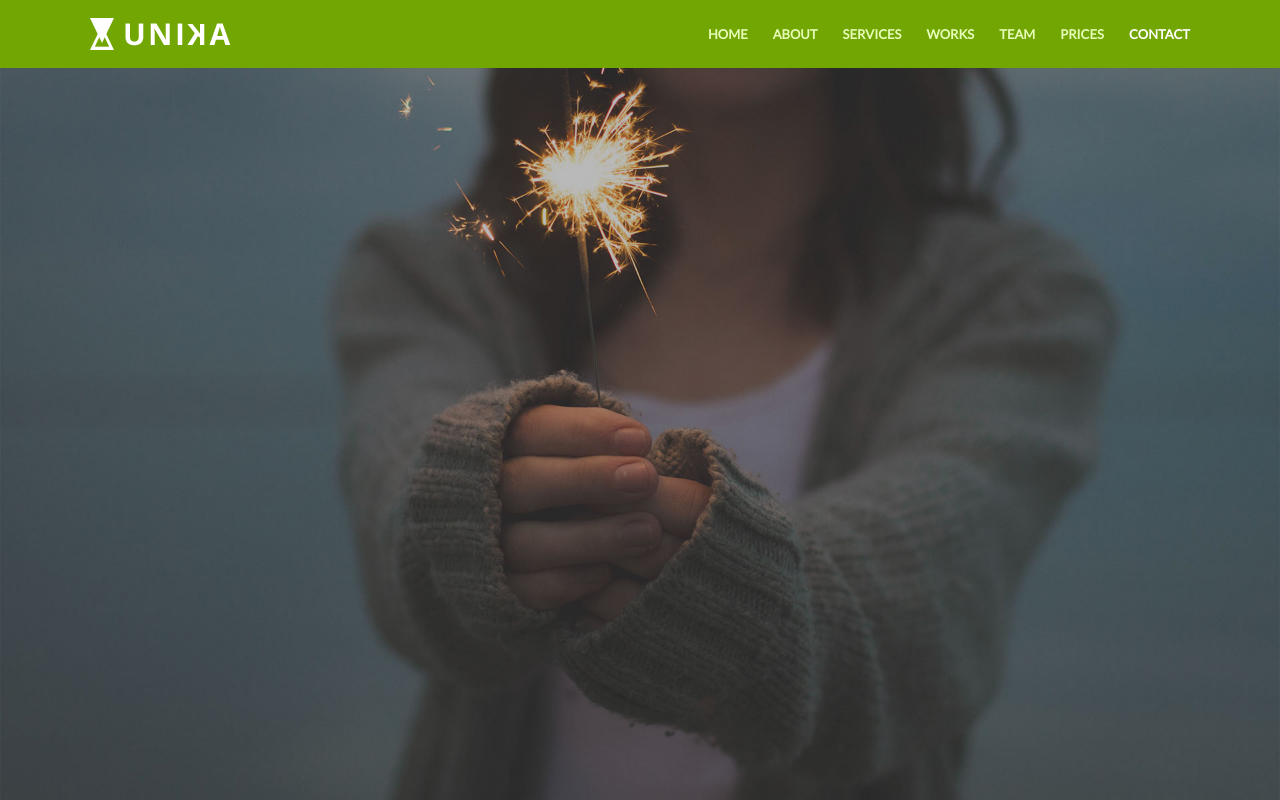
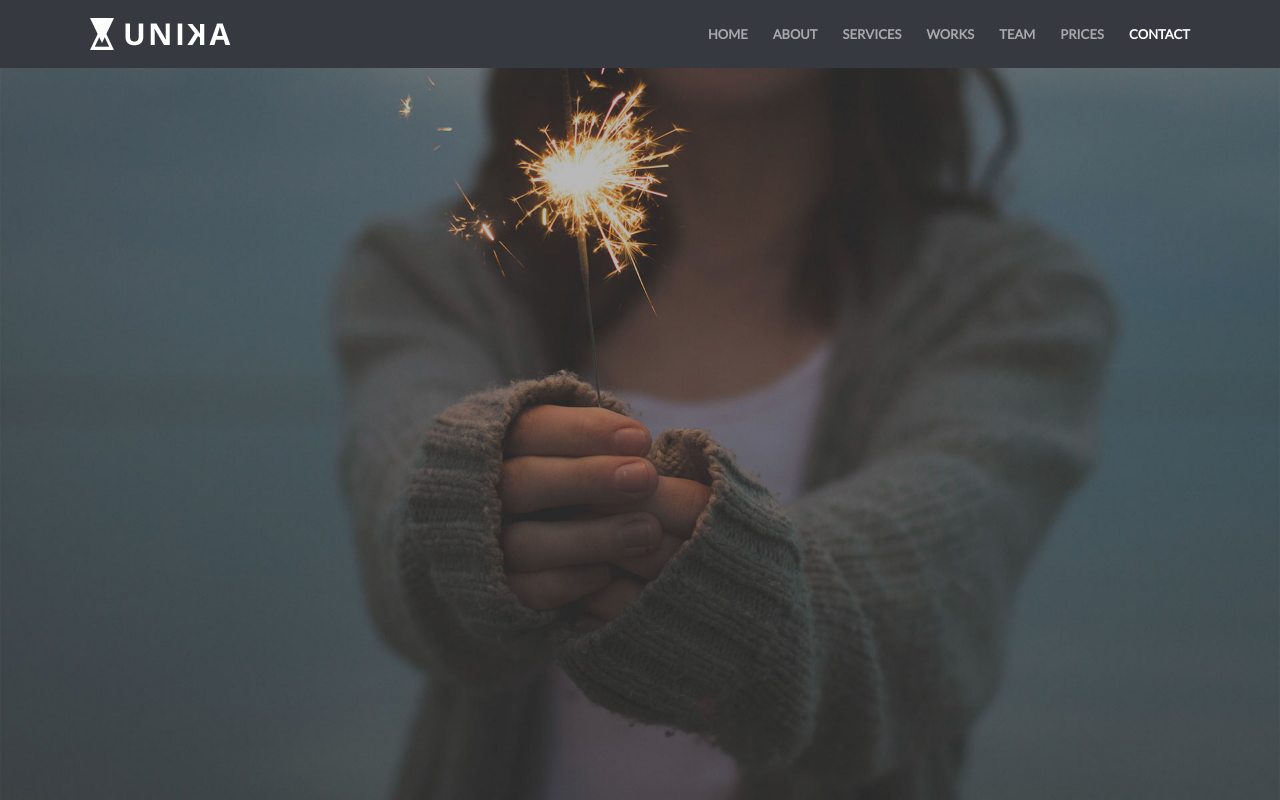
Before and after one commit to lovi-bhatia/try, a plain HTML site: page index.html in a window 1280 px wide. Shown: the top 800 px of the page. Drawn offline with Linux system fonts and the light colour scheme; a script that the page names is missing; files whose address does not match are found by name.

Commit message:
Update index.html

```diff
--- a/index.html
+++ b/index.html
@@ -39,7 +39,7 @@
 		<link rel="stylesheet" href="css/skin/cool-gray.css">
         <!-- <link rel="stylesheet" href="css/skin/ice-blue.css"> -->
         <!-- <link rel="stylesheet" href="css/skin/summer-orange.css"> -->
-        <link rel="stylesheet" href="css/skin/fresh-lime.css">
+<!--         <link rel="stylesheet" href="css/skin/fresh-lime.css"> -->
         <!-- <link rel="stylesheet" href="css/skin/night-purple.css"> -->
 
 		<!-- HTML5 Shim and Respond.js IE8 support of HTML5 elements and media queries -->
```
